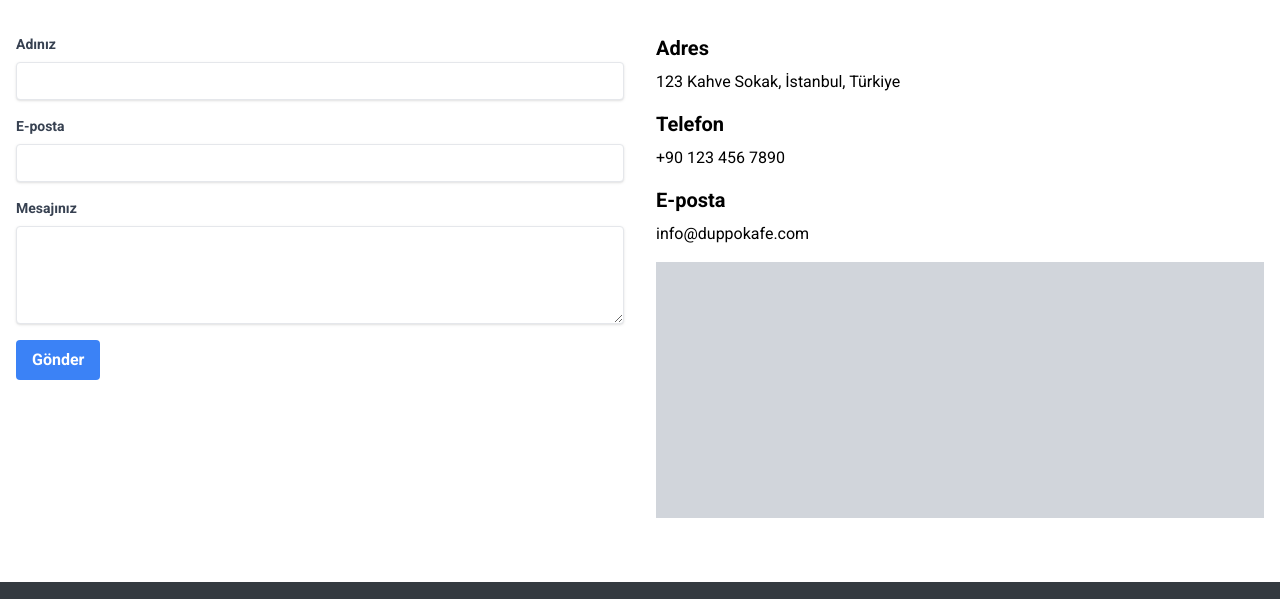
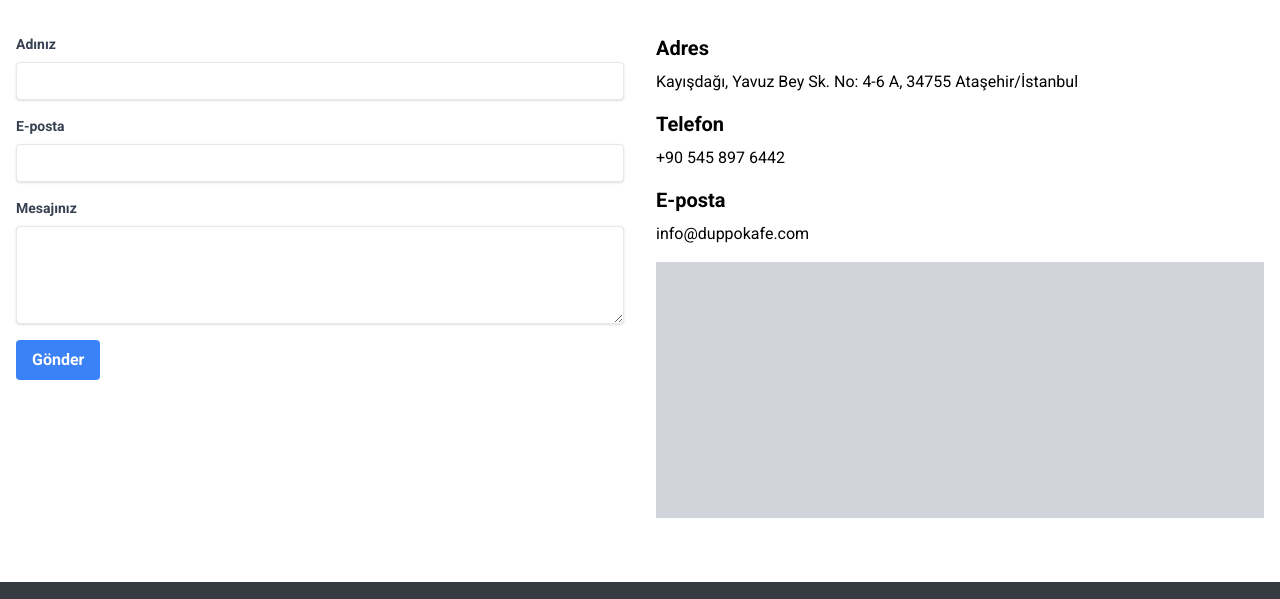
Before and after one commit to tahsinmert/Duppo-Kafe, a plain HTML site: page iletisim.html in a window 1280 px wide. Shown: the part 162-761 px from the top of the page. Drawn offline with nearby package versions, Linux system fonts and the light colour scheme; some packages are replaced by stand-ins of ours.

Commit message:
Update iletisim.html

```diff
--- a/iletisim.html
+++ b/iletisim.html
@@ -87,13 +87,13 @@
        Adres
       </h5>
       <p class="mb-4">
-       123 Kahve Sokak, İstanbul, Türkiye
+        Kayışdağı, Yavuz Bey Sk. No: 4-6 A, 34755 Ataşehir/İstanbul
       </p>
       <h5 class="text-xl font-bold mb-2">
        Telefon
       </h5>
       <p class="mb-4">
-       +90 123 456 7890
+       +90 545 897 6442
       </p>
       <h5 class="text-xl font-bold mb-2">
        E-posta
```
